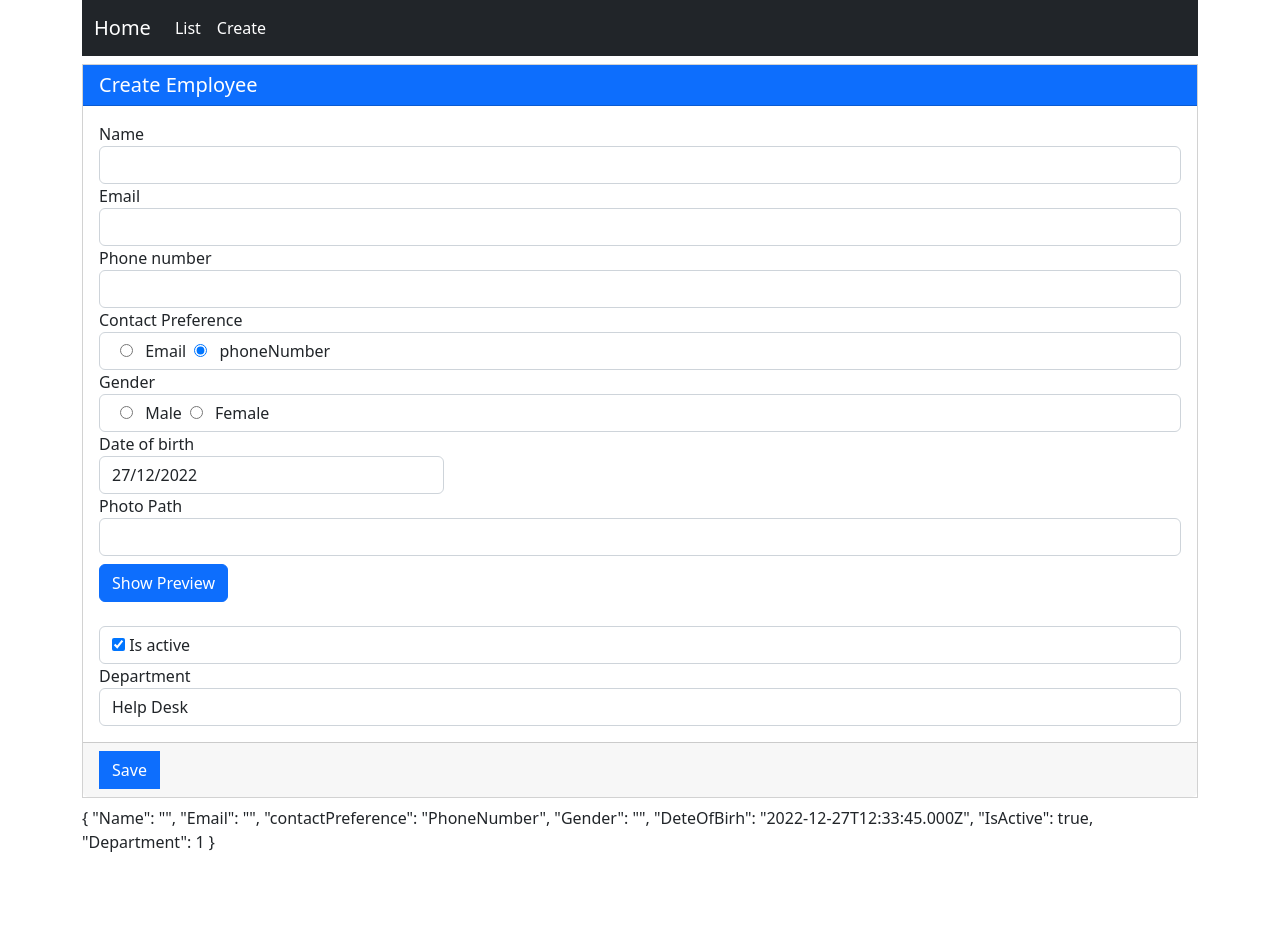
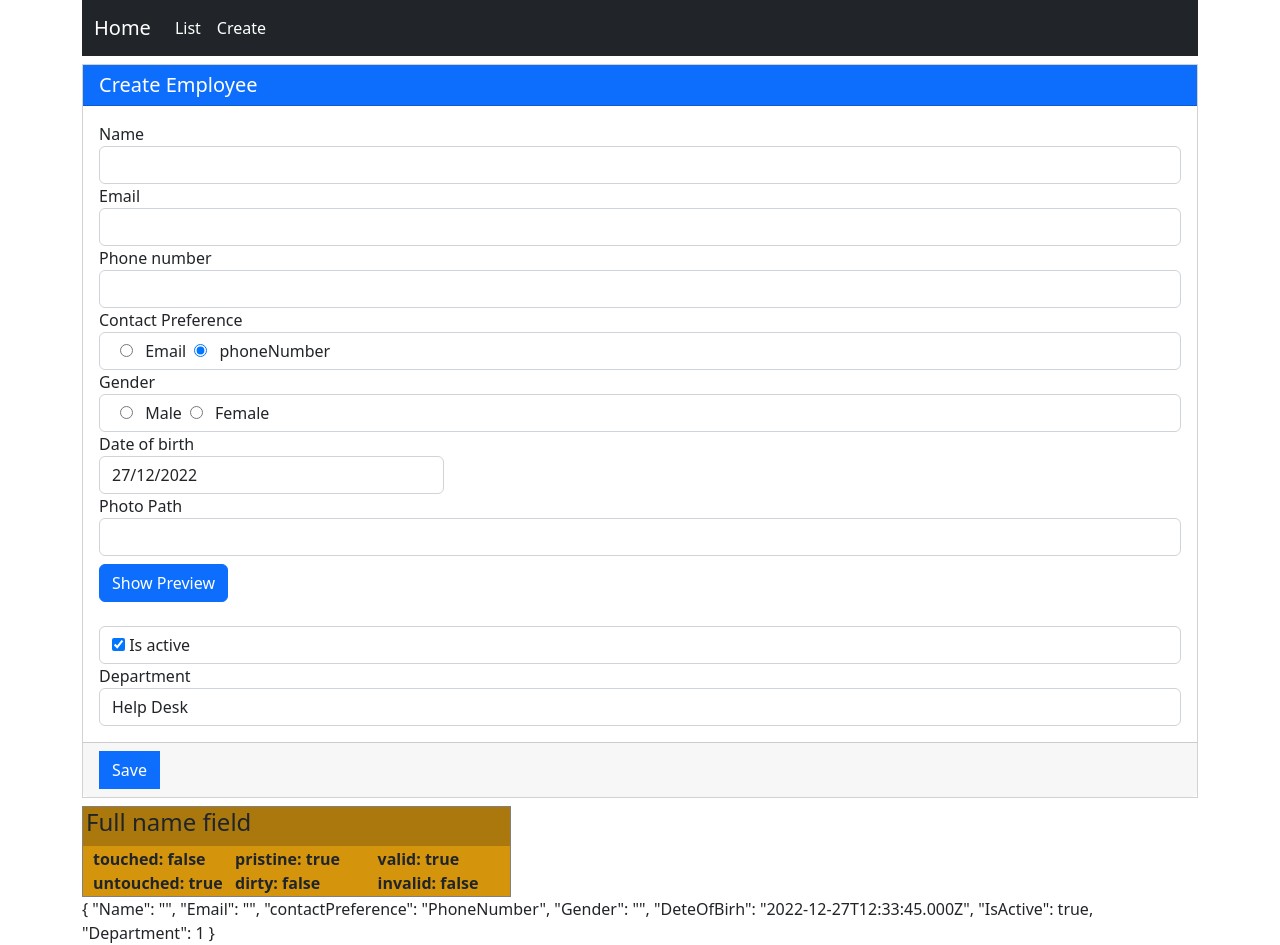
Before and after one commit to Fausio/AngularEmployeeManager, an Angular app: page /employee-create in a window 1280 px wide. Before the commit the page ends 854 px from the top, so only its background shows below. Built offline with nearby package versions, Linux system fonts and the light colour scheme.

Commit message:
form validation table

```diff
--- a/src/app/employee/create/create.component.html
+++ b/src/app/employee/create/create.component.html
@@ -5,7 +5,7 @@
             <div class="col">
                 <div class="form-group">
                     <label for="Name">Name</label>
-                    <input name="Name" [(ngModel)]="Name" id="Name" type="text" class="form-control" />
+                    <input name="Name" [(ngModel)]="Name" id="Name" type="text" class="form-control" #NameControl="ngModel" />
                 </div>
 
                 <div class="form-group">
@@ -65,13 +65,13 @@
                 </div>
 
                 <div class="form-group">
-                  <img [src]="PhotoPath" height="200" width="200"  *ngIf="previewPhoto">
+                    <img [src]="PhotoPath" height="200" width="200" *ngIf="previewPhoto">
                 </div>
 
-                 <div class="form-group">
-                  <button class="btn btn-primary mt-2" (click)="ChangePreviewPhotoValue()" type="button">
-                    {{previewPhotoBtnTitle}}
-                  </button>
+                <div class="form-group">
+                    <button class="btn btn-primary mt-2" (click)="ChangePreviewPhotoValue()" type="button">
+                        {{previewPhotoBtnTitle}}
+                    </button>
                 </div>
 
                 <div class="form-group">
@@ -106,4 +106,30 @@
     </div>
 </form>
 
+<table border="1" style="border-collapse:collapse; table-layout: fixed;">
+    <tr style="background-color: rgb(170, 120, 12); font-weight: bold;">
+        <td colspan="3" style="padding-left: 3px; white-space: nowrap; width: 100%;">
+            <h4>
+                Full name field
+            </h4>
+        </td>
+    </tr>
+    <tr style="background-color: rgb(212, 149, 13); font-weight: bold;">
+        <td  style="padding-left: 10px; white-space: nowrap; width: 33%;">
+           <div>touched:  {{ NameControl.touched }} </div>
+           <div>untouched:  {{ NameControl.untouched }}</div>
+        </td>
+
+        <td  style="padding-left: 10px; white-space: nowrap; width: 33%;">
+            <div>pristine:  {{ NameControl.pristine }} </div>
+            <div>dirty:  {{ NameControl.dirty }}</div>
+         </td>
+
+         <td  style="padding-left: 10px; white-space: nowrap; width: 33%;">
+            <div>valid:  {{ NameControl.valid }} </div>
+            <div>invalid:  {{ NameControl.invalid }}</div>
+         </td>
+    </tr>
+</table>
+
 {{CreateEmploye.value |json}}
```
Also changed, not shown: package.json (line endings or trailing spaces), 1 other file (tests, documents, lock files or other folders).
